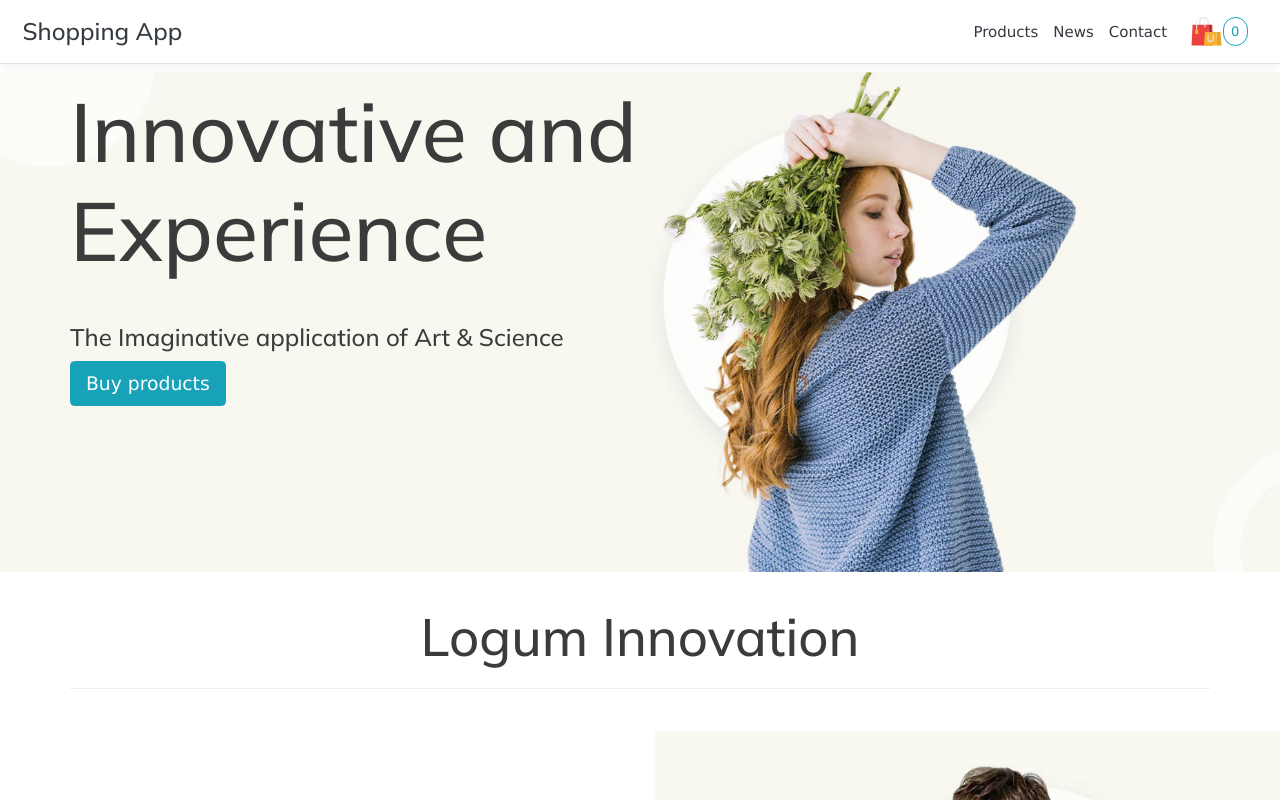
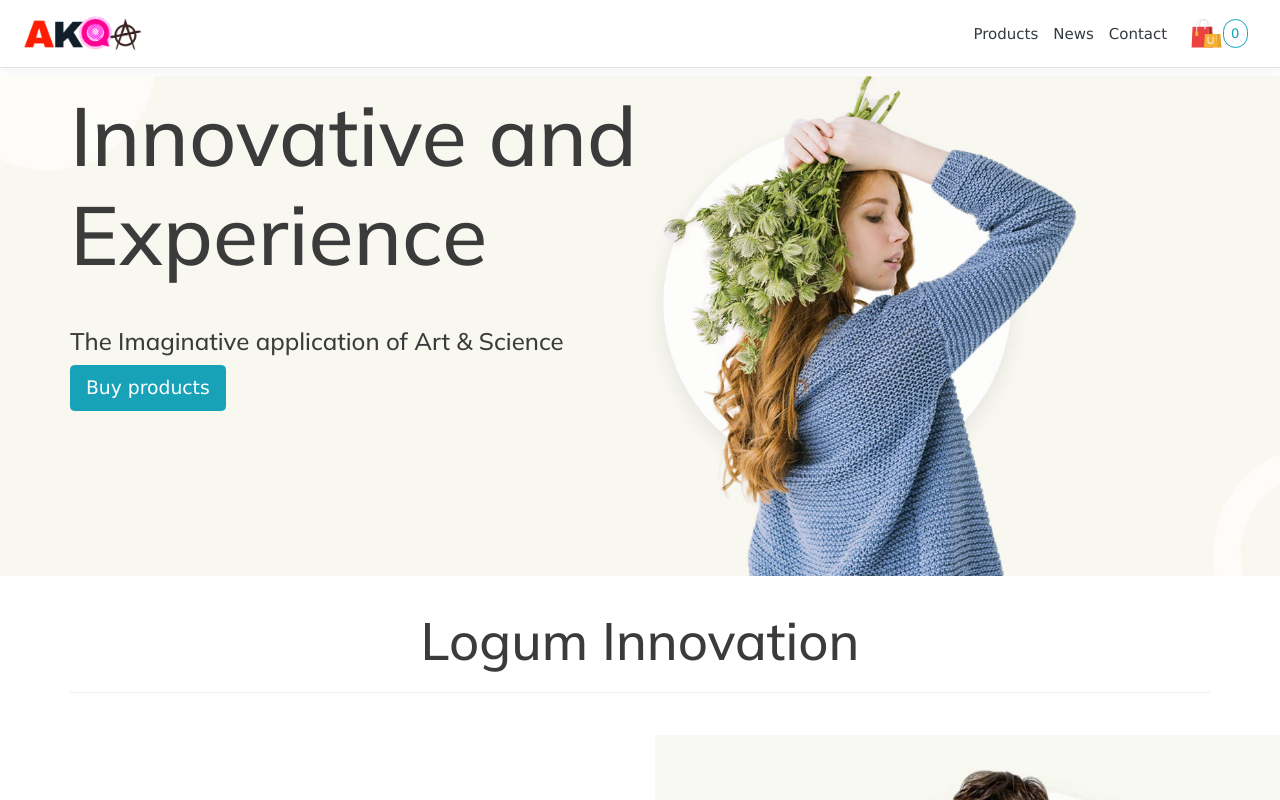
Before and after one commit to DaimDN/Excercise-ShoppingCart, a React (Create React App) app in the folder client/: page / in a window 1280 px wide. Shown: the top 800 px of the page. Built offline with nearby package versions, Linux system fonts and the light colour scheme.

Commit message:
Hopefully some final changes

```diff
--- a/client/src/components/Navbar.js
+++ b/client/src/components/Navbar.js
@@ -1,6 +1,7 @@
 import React, {useState, useEffect} from 'react'
 import FlipMove from "react-flip-move";
 import './style.css'
+
 
 
 
@@ -24,7 +25,7 @@ export default function Navbar() {
   return (
       <div >
             <div className="d-flex flex-column flex-md-row align-items-center p-3 px-md-4 mb-3 bg-white border-bottom box-shadow">
-              <h3 className="my-0 mr-md-auto font-weight-normal"><a href="/" className="text-dark" >Shopping App</a></h3>
+              <h3 className="my-0 mr-md-auto font-weight-normal"><a href="/" className="text-dark" ><img style={{width: '40%'}} src="images/aq.png" alt=""/></a></h3>
               <nav className="my-2 my-md-0 mr-md-3">
                   <a className="p-2 text-dark" href="/products">Products</a>
                   <a className="p-2 text-dark" href="/news">News</a>
```
Also changed, not shown: client/public/images/aq.png (added).
